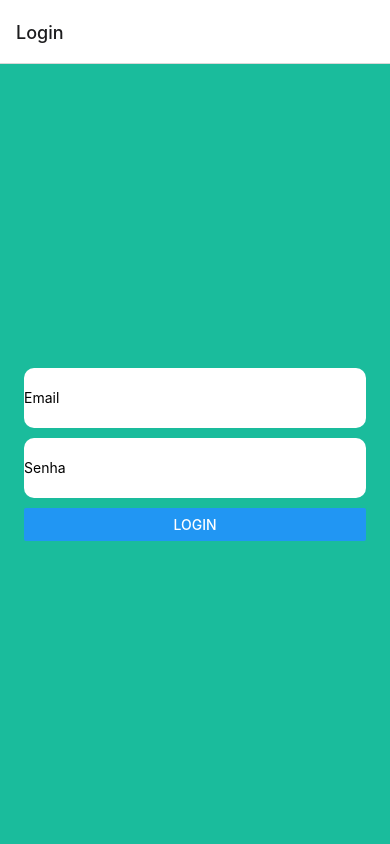
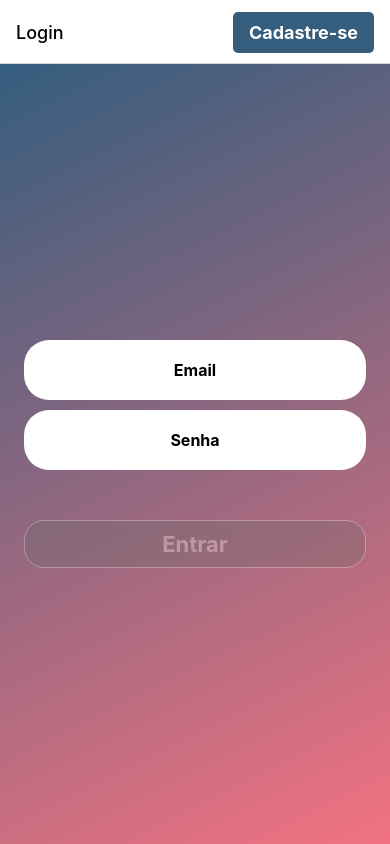
Before and after one commit to lucmorais/knacksx-mobile, a React Native app: screen /Login in a window 390 px wide. Built offline with nearby package versions, Linux system fonts and the light colour scheme.

Commit message:
estilização da pagina de login e criação de cadastro

```diff
--- a/package.json
+++ b/package.json
@@ -22,11 +22,13 @@
     "react": "17.0.1",
     "react-dom": "17.0.1",
     "react-native": "0.64.3",
+    "react-native-linear-gradient": "^2.5.6",
     "react-native-safe-area-context": "3.3.2",
     "react-native-screens": "~3.8.0",
     "react-native-vector-icons": "^9.0.0",
     "react-native-web": "0.17.1",
-    "rxjs": "^7.4.0"
+    "rxjs": "^7.4.0",
+    "expo-linear-gradient": "~10.0.3"
   },
   "devDependencies": {
     "@babel/core": "^7.12.9",
--- a/src/contexts/auth.tsx
+++ b/src/contexts/auth.tsx
@@ -2,6 +2,7 @@ import React, { createContext, useState, useEffect, useContext } from "react";
 import AsyncStorage from '@react-native-async-storage/async-storage';
 import * as auth from '../services/auth';
 import { http } from "../utils/http";
+import * as register from '../services/register';
 
 interface User {
     username: string;
@@ -14,6 +15,11 @@ interface AuthContextProps {
     signed: boolean;
     user: User | null;
     loading: boolean;
+    formLogin: boolean;
+    wrong: boolean;
+    modificaWrong(): void;
+    modificaFormLogin(): void;
+    registerIn(nome: string, tipo: string, email: string, telefone: string, senha: string): Promise<void>;
     logIn(email: string, senha: string): Promise<void>;
     logOut(): void;
 }
@@ -23,6 +29,8 @@ const AuthContext = createContext<AuthContextProps>({} as AuthContextProps);
 export const AuthProvider: React.FC = ({children}) => {
     const [user, setUser] = useState<User | null>(null);
     const [loading, setLoading] = useState(false);
+    const [formLogin, setFormLogin] = useState(true);
+    const [wrong, setWrong] = useState(false);
 
     useEffect(() => {
         async function loadStoragedData() {
@@ -38,9 +46,26 @@ export const AuthProvider: React.FC = ({children}) => {
         loadStoragedData();
     }, []);
 
+    function modificaWrong() {
+        wrong ? setWrong(false) : setWrong(true);
+    }
+
+    function modificaFormLogin() {
+        formLogin ? setFormLogin(false) : setFormLogin(true);
+    }
+
+    async function registerIn(nome: string, tipo: string, email: string, telefone: string, senha: string) {
+        const { data } = await register.default(nome, tipo, email, telefone, senha);
+
+        if(data) {
+            console.log('cadastro feito');
+        }
+    }
+
     async function logIn(email: string, senha: string) {
         setLoading(true);
         const { data } = await auth.default(email, senha);
+        console.log(data);
 
         if (data) {
             setLoading(false);
@@ -58,7 +83,20 @@ export const AuthProvider: React.FC = ({children}) => {
     }
 
     return (
-        <AuthContext.Provider value={{signed: !!user, user, loading, logIn, logOut}}>
+        <AuthContext.Provider
+            value={{
+                signed: !!user,
+                user,
+                formLogin: formLogin,
+                loading,
+                wrong: wrong,
+                modificaWrong,
+                modificaFormLogin,
+                registerIn,
+                logIn,
+                logOut
+            }}
+        >
             {children}
         </AuthContext.Provider>
     );
--- a/src/routes/auth.routes.tsx
+++ b/src/routes/auth.routes.tsx
@@ -1,13 +1,45 @@
-import React from "react";
+import React, { useState } from "react";
 import { createStackNavigator } from "@react-navigation/stack";
 import Login from "../telas/Login";
+import { TouchableHighlight, Text } from "react-native";
+import styles from './styles';
+import { useAuth } from "../contexts/auth";
 
 const AuthStack = createStackNavigator();
 
 export default function AuthRoutes() {
+    const { formLogin, modificaFormLogin } = useAuth();
+
     return (
         <AuthStack.Navigator>
-            <AuthStack.Screen name="Login" component={Login} />
+            <AuthStack.Screen name="Login" component={Login}  options={{
+                 headerRight: () => (
+                    formLogin?  <TouchableHighlight
+                                    onPress={() => {
+                                        modificaFormLogin();
+                                    }}
+                                    style={styles.botaoCadastro}
+
+                                >
+                                    <Text style={styles.tituloCadastro}>Cadastre-se</Text>
+                                </TouchableHighlight>:  <TouchableHighlight
+                                                            onPress={() => {
+                                                                modificaFormLogin();
+                                                            }}
+                                                            style={styles.botaoCadastro}
+
+                                                        >
+                                                            <Text style={styles.tituloCadastro}>Já sou cadastrado</Text>
+                                                        </TouchableHighlight>
+                ),
+                headerStyle: {
+                    backgroundColor: 'white'
+                },
+                headerTitleStyle: {
+                    color: 'black',
+                },
+                title: formLogin ? 'Login' : 'Cadastre-se'
+            }}/>
         </AuthStack.Navigator>
     )
 }
--- a/src/routes/styles.tsx
+++ b/src/routes/styles.tsx
@@ -26,5 +26,20 @@ export default StyleSheet.create({
         marginRight: 16,
         backgroundColor: 'white',
         borderRadius: 5
+    },
+
+    botaoCadastro: {
+        paddingRight: 16,
+        paddingLeft: 16,
+        paddingVertical: 10,
+        marginRight: 16,
+        backgroundColor: '#345D7E',
+        borderRadius: 5
+    },
+
+    tituloCadastro: {
+        fontSize: 18,
+        fontWeight: 'bold',
+        color: 'white'
     }
 })
--- /dev/null
+++ b/src/services/register.tsx
@@ -0,0 +1,5 @@
+import { http } from "../utils/http";
+
+export default async function registerIn(nome: string, tipo: string, email: string, telefone: string, senha: string) {
+    return await http.post('/usuarios', { nome, tipo, email, telefone, senha });
+}
--- a/src/telas/Login/index.tsx
+++ b/src/telas/Login/index.tsx
@@ -1,26 +1,80 @@
-import React, { useContext, useState } from 'react';
-import { KeyboardAvoidingView, TextInput, TouchableOpacity, View, Text, Platform, Button } from 'react-native';
+import React, { useContext, useEffect, useState } from 'react';
+import { KeyboardAvoidingView, TextInput, TouchableOpacity, View, Text, Platform, Button, TouchableHighlight, Touchable } from 'react-native';
+import { LinearGradient } from 'expo-linear-gradient';
 import { useAuth } from '../../contexts/auth';
+import registerIn from '../../services/register';
 import styles from './styles';
+import Icon from 'react-native-vector-icons/FontAwesome';
 
 export default function Login() {
     const [email, setEmail] = useState('');
     const [senha, setSenha] = useState('');
-    const {signed, user, loading, logIn} = useAuth();
+    const [nome, setNome] = useState('');
+    const [telefone, setTelefone] = useState('');
+    const [tipo, setTipo] = useState('');
+    const {signed, user, wrong, modificaWrong, loading, formLogin, logIn} = useAuth();
+
+    useEffect(() => {
+        setEmail('');
+        setSenha('');
+
+        if(nome)
+            setNome('');
+
+        if(telefone)
+            setTelefone('');
+
+        if (tipo)
+            setTipo('');
+    }, [formLogin])
 
     function handleLogIn() {
         logIn(email, senha);
+
+        setEmail('');
+        setNome('');
+    }
+
+    function handleRegisterIn() {
+        registerIn(nome, tipo, email, telefone, senha);
+
+        setEmail('');
+        setNome('');
+        setSenha('');
+        setTelefone('');
+        setTipo('');
     }
 
     return (
-        <View style={styles.conteudo}>
-            <KeyboardAvoidingView behavior={Platform.OS == "ios" ? "padding" : "height"}>
-                <View>
-                    <TextInput placeholder="Email" style={styles.campo} onChangeText={(text) => setEmail(text)}></TextInput>
-                    <TextInput placeholder="Senha" secureTextEntry={true} style={styles.campo} onChangeText={(text) => setSenha(text)}></TextInput>
-                    <Button title="Login" onPress={handleLogIn} />
-                </View>
-            </KeyboardAvoidingView>
-        </View>
+        <LinearGradient start={{x: 0, y: 0}} end={{x: 1, y: 1}} colors={['#345D7E', '#F27281']} style={styles.linearGradient}>
+            <View>
+                <KeyboardAvoidingView behavior={Platform.OS == "ios" ? "padding" : "height"}>
+                    {formLogin? <View>
+                                    <TextInput
+                                        placeholder="Email"
+                                        keyboardType="email-address"
+                                        style={styles.campo}
+                                        onFocus={() => {
+                                            if(wrong)
+                                                modificaWrong();
+                                        }}
+                                        onChangeText={(text) => setEmail(text)}
+                                    />
+                                    <TextInput placeholder="Senha" secureTextEntry={true} style={styles.campo} onChangeText={(text) => setSenha(text)}></TextInput>
+                                    {wrong && <Text>Email ou senha incorretos</Text>}
+                                    <TouchableHighlight disabled={email && senha ? false : true} underlayColor="white" style={email && senha ? [styles.botaoEntrarHabilitado] : [styles.botaoEntrarDesabilitado]} onPress={handleLogIn}>
+                                        <Text style={styles.tituloEntrar}>Entrar</Text>
+                                    </TouchableHighlight>
+                                </View>:<View>
+                                            <TextInput placeholder="Nome" value={nome} style={styles.campo} onChangeText={(text) => setNome(text)}></TextInput>
+                                            <TextInput placeholder="Email" value={email} keyboardType="email-address" style={styles.campo} onChangeText={(text) => setEmail(text)}></TextInput>
+                                            <TextInput placeholder="Telefone" value={telefone} keyboardType="phone-pad" style={styles.campo} onChangeText={(text) => setTelefone(text)}></TextInput>
+                                            <TextInput placeholder="Tipo" value={tipo} style={styles.campo} onChangeText={(text) => setTipo(text)}></TextInput>
+                                            <TextInput placeholder="Senha" value={senha} secureTextEntry={true} style={styles.campo} onChangeText={(text) => setSenha(text)}></TextInput>
+                                            <TouchableHighlight underlayColor="white" style={styles.botaoEntrarHabilitado} onPress={handleRegisterIn}><Text style={styles.tituloEntrar}>Cadastrar</Text></TouchableHighlight>
+                                        </View>}
+                </KeyboardAvoidingView>
+            </View>
+        </LinearGradient>
     )
 }
--- a/src/telas/Login/styles.tsx
+++ b/src/telas/Login/styles.tsx
@@ -1,10 +1,10 @@
 import { StyleSheet } from 'react-native';
+import { withLatestFrom } from 'rxjs';
 
 export default StyleSheet.create({
     conteudo: {
         flex: 1,
         justifyContent: 'center',
-        backgroundColor: '#1abc9c',
         padding: 24
     },
 
@@ -12,6 +12,40 @@ export default StyleSheet.create({
         backgroundColor: '#fff',
         marginBottom: 10,
         height: 60,
-        borderRadius: 10
+        borderRadius: 25,
+        fontSize:16,
+        fontWeight: 'bold',
+        textAlign: 'center'
+    },
+
+    linearGradient: {
+        flex: 1,
+        justifyContent: 'center',
+        padding: 24
+    },
+
+    botaoEntrarDesabilitado: {
+        paddingVertical: 10,
+        borderRadius: 20,
+        marginTop: 40,
+        borderWidth: 1,
+        borderColor: 'white',
+        backgroundColor: '#696969',
+        opacity: 0.3
+    },
+
+    botaoEntrarHabilitado: {
+        paddingVertical: 10,
+        borderRadius: 20,
+        marginTop: 40,
+        borderWidth: 1,
+        borderColor: 'white'
+    },
+
+    tituloEntrar: {
+        fontSize: 22,
+        fontWeight: 'bold',
+        color: 'white',
+        textAlign:'center'
     }
 })
```
Also changed, not shown: 1 other file (tests, documents, lock files or other folders).
